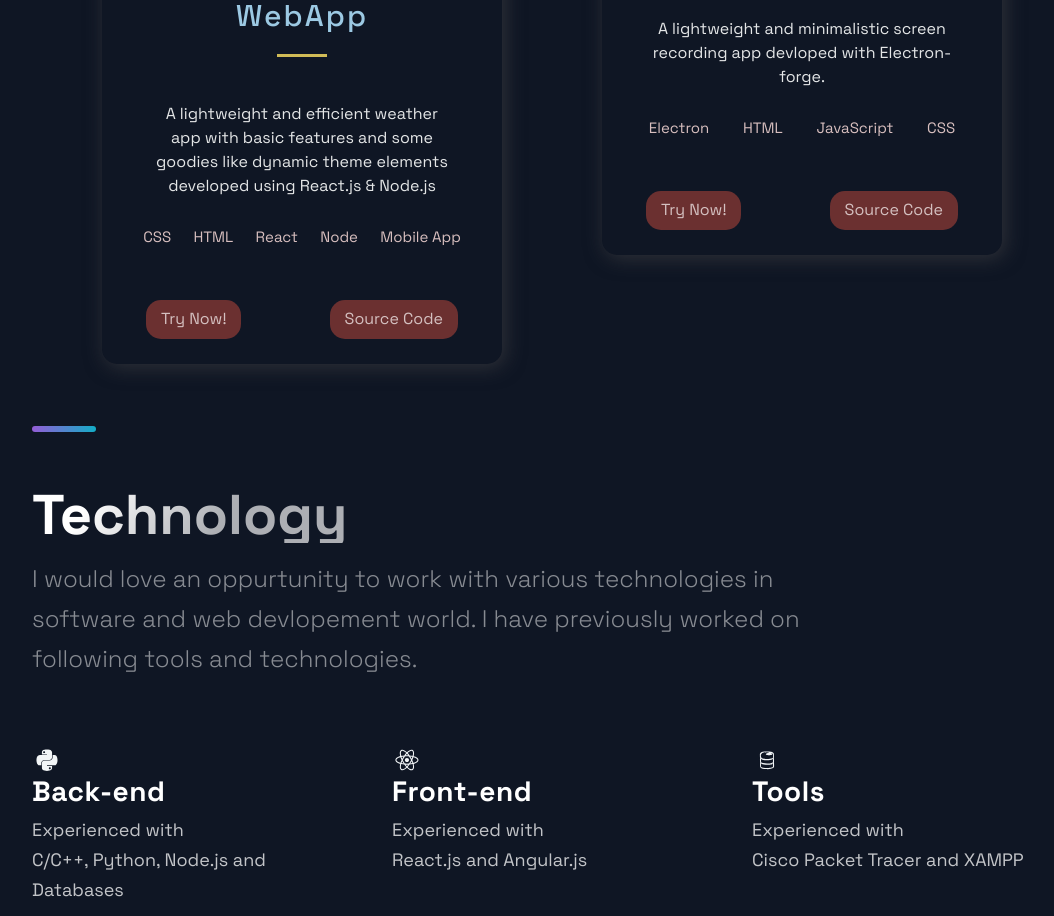
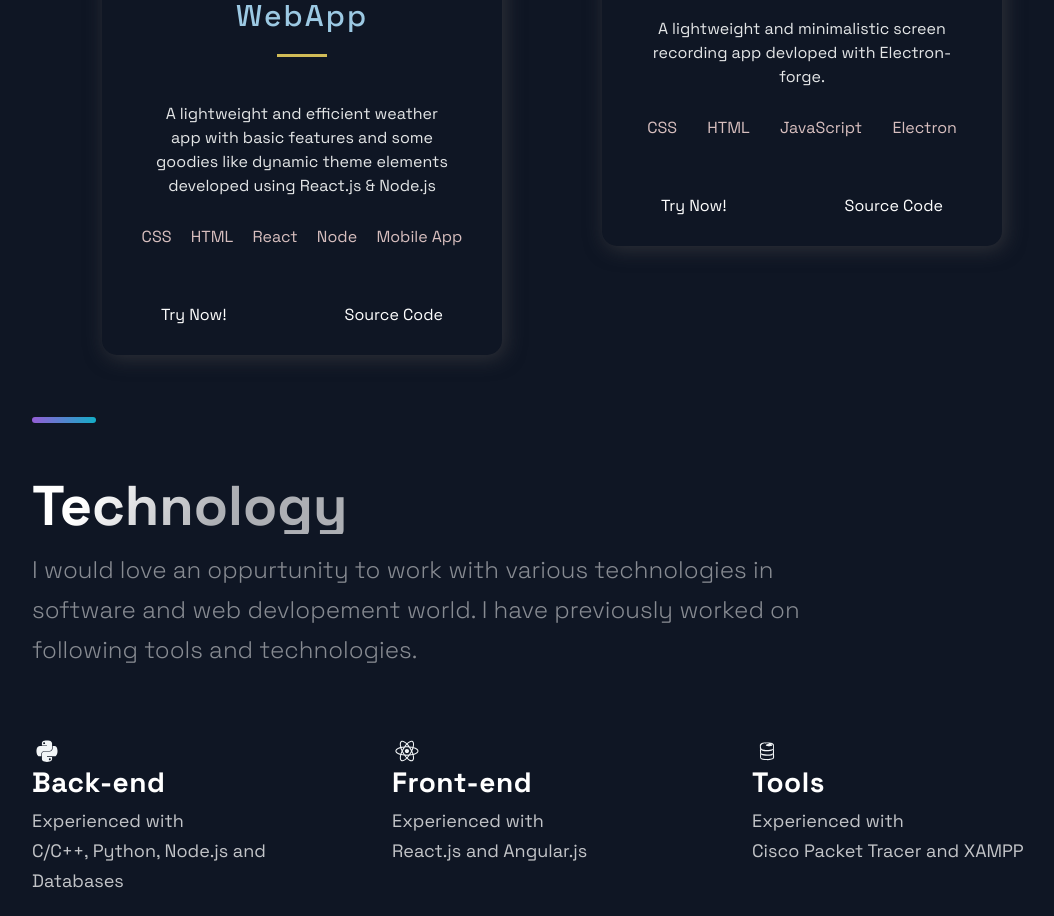
Before and after one commit to DracoCoder/My-Portfolio, a Next.js app: page / in a window 1280 px wide. Shown: the part 1607-2523 px from the top of the page, without its empty margins (88-1142 px from the left). Built offline with nearby package versions, Linux system fonts and the light colour scheme.

Commit message:
Decorated Project Cards

```diff
--- a/src/components/Projects/ProjectsStyles.js
+++ b/src/components/Projects/ProjectsStyles.js
@@ -90,19 +90,18 @@ export const UtilityList = styled.ul`
   padding: 0;
   display: flex;
   justify-content: space-around;
-  margin: 2.5rem 0;
+  margin: 2rem 0;
 `;
 
 export const ExternalLinks = styled.a`
-color:#d4c0c0;
+color:#ffffff;
 font-size: 1.6rem;
 padding:1rem 1.5rem;
-background: #6b3030;
-border-radius: 15px;
+border-radius: 5px;
 transition: 0.5s;
 &:hover{
-  background: #801414;
-
+  background: #ffffff;
+  color:#000000;
 }
 `;
 
@@ -113,5 +112,8 @@ padding: 3rem;
 `
 export const Tag = styled.li`
 color: #d8bfbf;
-font-size: 1.5rem;
+font-size: 1.6rem;
+&:hover{
+  text-decoration:underline;
+}
 `
--- a/src/constants/constants.js
+++ b/src/constants/constants.js
@@ -12,7 +12,7 @@ export const projects = [
     title: 'iCapture',
     description: "A lightweight and minimalistic screen recording app devloped with Electron-forge.",
     image: '/images/iCapture.png',
-    tags: ['Electron', 'HTML', 'JavaScript', 'CSS'],
+    tags: ['CSS', 'HTML', 'JavaScript', 'Electron'],
     source: 'https://github.com/DracoCoder/icapture',
     visit: 'https://github.com/DracoCoder/icapture',
     id: 1,
```
